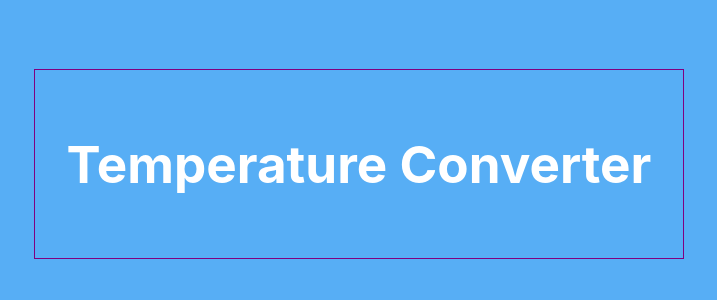
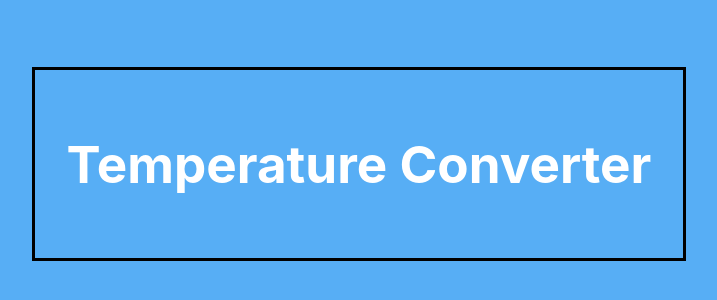
Before and after one commit to jatempa/temperature-converter, a Vue app in the folder client/: page / in a window 1280 px wide. Shown: the part 236-536 px from the top of the page, without its empty margins (281-998 px from the left). Built offline with nearby package versions, Linux system fonts and the light colour scheme.

Commit message:
Move 'h1' style properties to 'Header' component

```diff
--- a/client/src/components/Header.vue
+++ b/client/src/components/Header.vue
@@ -7,5 +7,7 @@
 <style scoped>
 h1 {
   color: white;
+  font-size: 3.2em;
+  line-height: 1.1;
 }
 </style>
--- a/client/src/style.css
+++ b/client/src/style.css
@@ -14,13 +14,8 @@ body {
   background-color: rgb(87, 174, 245);
 }
 
-h1 {
-  font-size: 3.2em;
-  line-height: 1.1;
-}
-
 #app {
-  border: 1px solid purple;
+  border: 3px solid;
   max-width: 1280px;
   margin: 0 auto;
   padding: 2rem;
```
